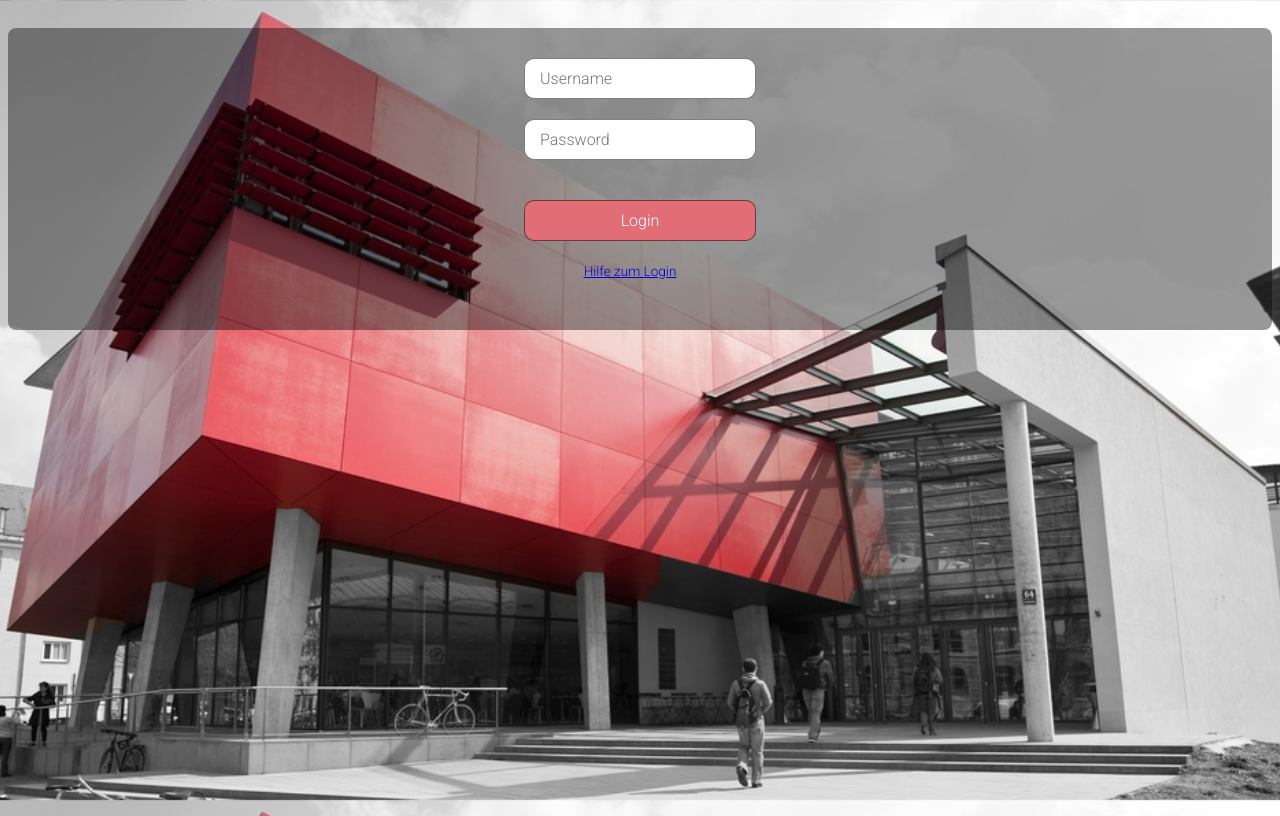
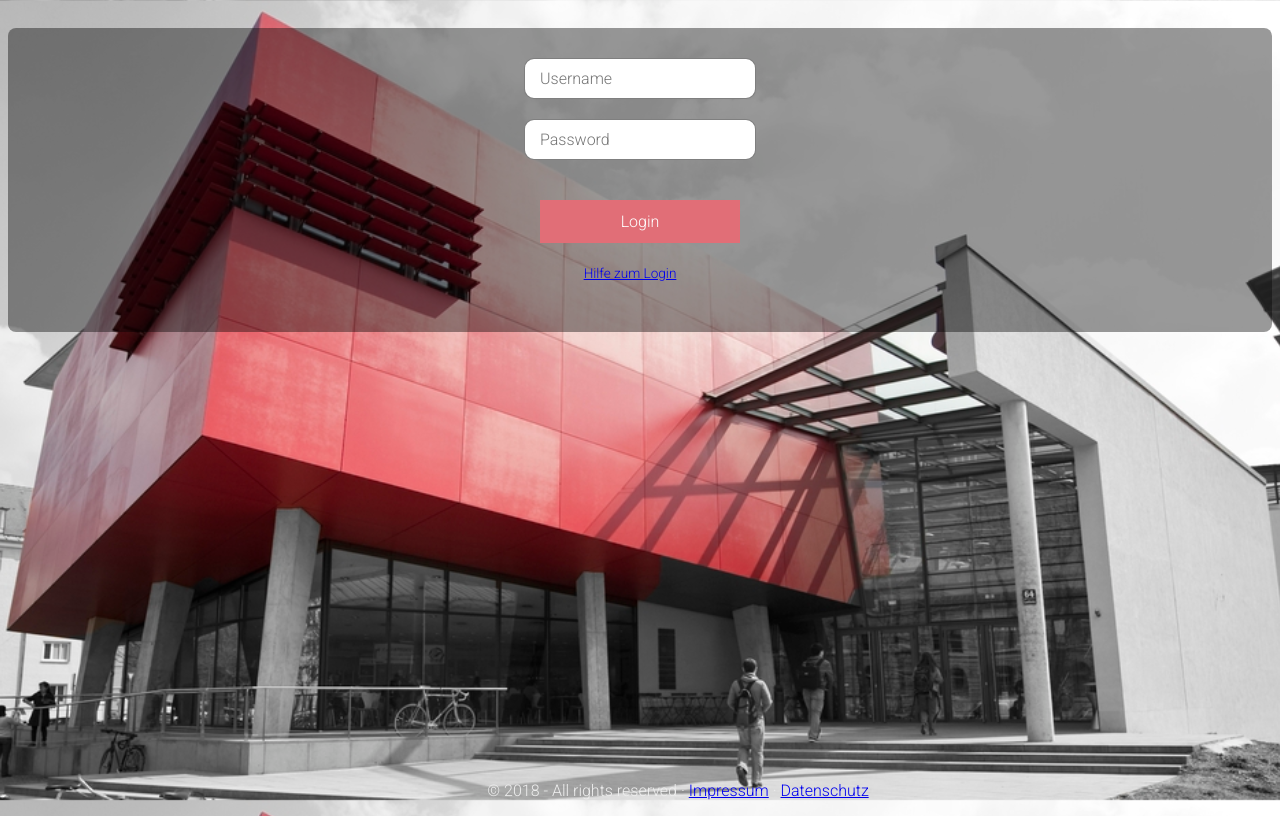
Before and after one commit to mobileappdevhm/dev-team-5-webapp, an Angular app in the folder CiE/: page /login in a window 1280 px wide. Built offline with nearby package versions, Linux system fonts and the light colour scheme.

Commit message:
TASK: added login page TASK: added welcome page TASK: added new navbar TASK: added new components TASK: added router link                                                                               TASK: added

```diff
--- a/CiE/src/app/components/login/login.component.html
+++ b/CiE/src/app/components/login/login.component.html
@@ -9,9 +9,13 @@
     </div>
     <div>
       <div class="input-element">
-        <input class="btn btn__login" value="Login">
+       <!-- <button class="btn btn__login" value="Login" </button>-->
+
+          <button class="btn btn__login" routerLink="/login/welcome" type="button">Login</button>
+
+
         <div>
-          <span class="help small"><a routerLink="/login/help">Hilfe zum Login</a></span>
+          <span class="help small"><a routerLink="/login/welcome">Hilfe zum Login</a></span>
         </div>
       </div>
     </div>
@@ -19,3 +23,5 @@
   </div>
 
 </div>
+
+<app-footer></app-footer>
```
